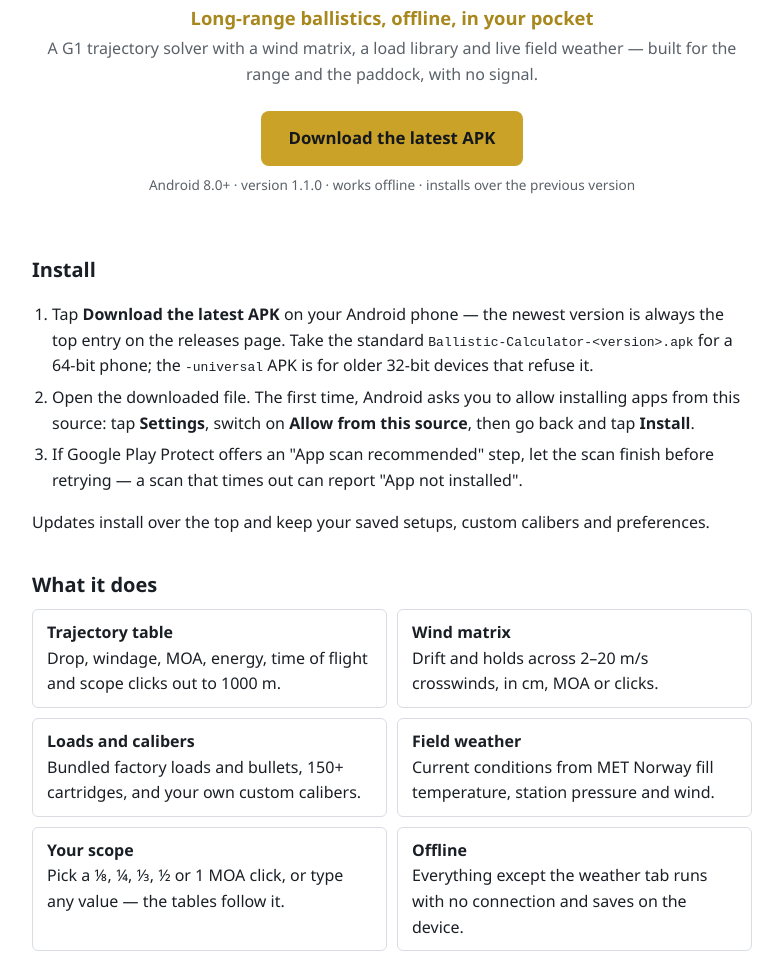
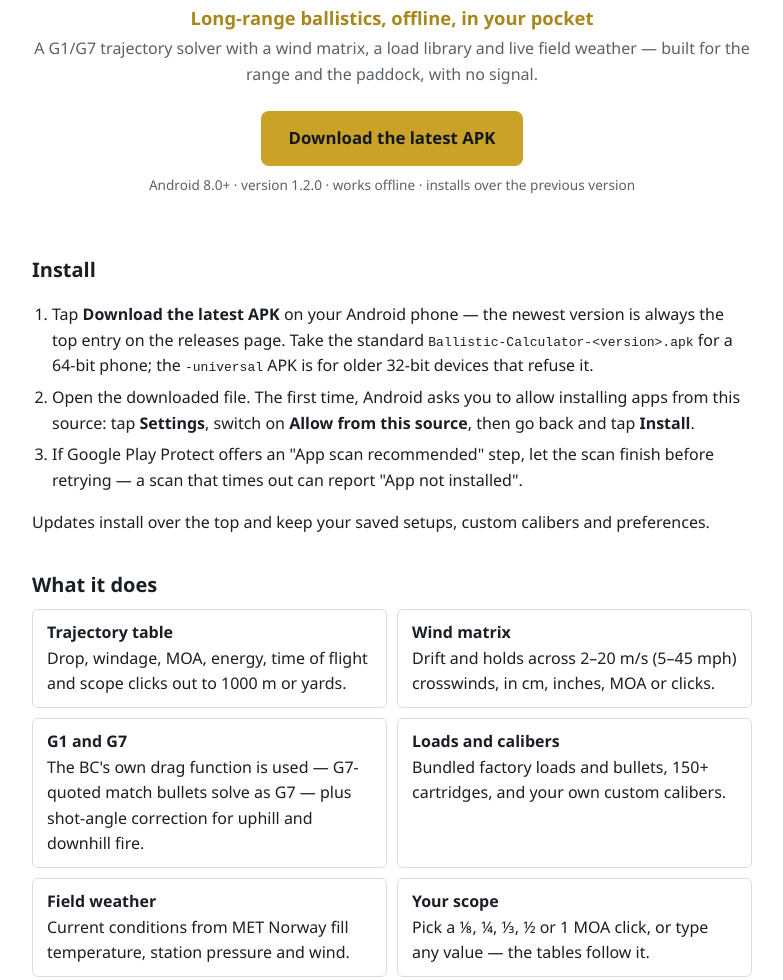
Before and after one commit to Ruddy19/Ballistic-Calculator-Releases, a plain HTML site: page index.html in a window 1280 px wide. Shown: the part 340-1320 px from the top of the page, without its empty margins (248-1031 px from the left). Drawn offline with Linux system fonts and the light colour scheme.

Commit message:
List 1.2.0 in the version history
G7 drag model, imperial units, shot-angle correction; the site copy now describes the G1/G7 solver.

```diff
--- a/index.html
+++ b/index.html
@@ -4,7 +4,7 @@
 <meta charset="utf-8">
 <meta name="viewport" content="width=device-width, initial-scale=1">
 <title>Ballistic Calculator — long-range ballistics for Android</title>
-<meta name="description" content="Ballistic Calculator is an offline long-range ballistics app for Android: G1 trajectory table, wind drift matrix, ammunition and caliber library, and current weather from MET Norway.">
+<meta name="description" content="Ballistic Calculator is an offline long-range ballistics app for Android: G1/G7 trajectory table, wind drift matrix, ammunition and caliber library, and current weather from MET Norway.">
 <style>
   :root {
     --accent: #c9a227;
@@ -60,11 +60,11 @@
     <img src="icon.png" alt="Ballistic Calculator app icon">
     <h1>Ballistic Calculator</h1>
     <p class="tagline">Long-range ballistics, offline, in your pocket</p>
-    <p class="sub">A G1 trajectory solver with a wind matrix, a load library and live
+    <p class="sub">A G1/G7 trajectory solver with a wind matrix, a load library and live
       field weather — built for the range and the paddock, with no signal.</p>
     <p>
       <a class="cta" href="https://github.com/Ruddy19/Ballistic-Calculator-Releases/releases/latest">Download the latest APK</a>
-      <span class="cta-note">Android 8.0+ · version 1.1.0 · works offline · installs over the previous version</span>
+      <span class="cta-note">Android 8.0+ · version 1.2.0 · works offline · installs over the previous version</span>
     </p>
   </header>
 
@@ -84,9 +84,9 @@
 
   <h2>What it does</h2>
   <div class="features">
-    <div><b>Trajectory table</b>Drop, windage, MOA, energy, time of flight and scope clicks out to 1000 m.</div>
-    <div><b>Wind matrix</b>Drift and holds across 2–20 m/s crosswinds, in cm, MOA or clicks.</div>
-    <div><b>Loads and calibers</b>Bundled factory loads and bullets, 150+ cartridges, and your own custom calibers.</div>
+    <div><b>Trajectory table</b>Drop, windage, MOA, energy, time of flight and scope clicks out to 1000 m or yards.</div>
+    <div><b>Wind matrix</b>Drift and holds across 2–20 m/s (5–45 mph) crosswinds, in cm, inches, MOA or clicks.</div>
+    <div><b>G1 and G7</b>The BC's own drag function is used — G7-quoted match bullets solve as G7 — plus shot-angle correction for uphill and downhill fire.</div><div><b>Loads and calibers</b>Bundled factory loads and bullets, 150+ cartridges, and your own custom calibers.</div>
     <div><b>Field weather</b>Current conditions from MET Norway fill temperature, station pressure and wind.</div>
     <div><b>Your scope</b>Pick a ⅛, ¼, ⅓, ½ or 1 MOA click, or type any value — the tables follow it.</div>
     <div><b>Offline</b>Everything except the weather tab runs with no connection and saves on the device.</div>
```
Also changed, not shown: 1 other file.
